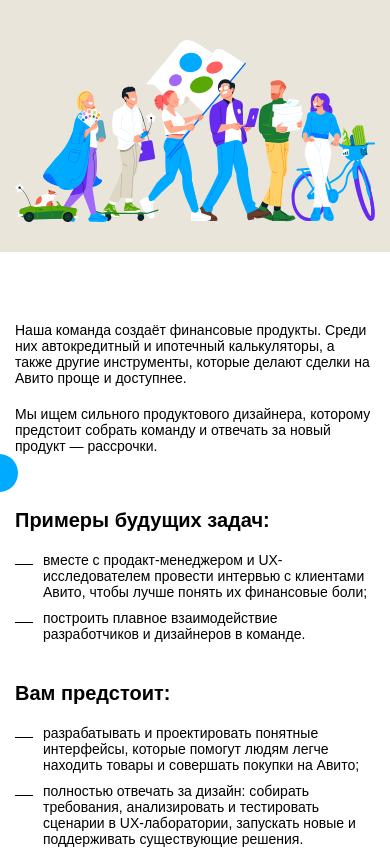
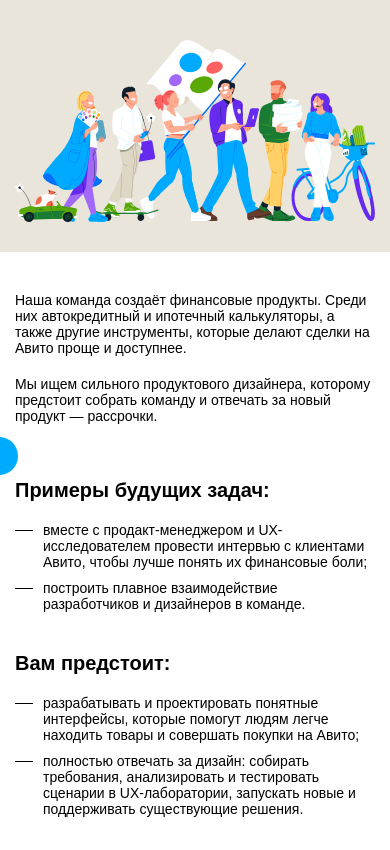
Before and after one commit to EricVartanov/hh-avito, a plain HTML site: page index.html in a window 390 px wide. Shown: the top 850 px of the page. Drawn offline with Linux system fonts and the light colour scheme.

Commit message:
Add files via upload

```diff
--- a/css/mobile-adaptive.css
+++ b/css/mobile-adaptive.css
@@ -15,6 +15,10 @@
     }
     .idc-head .idc-container {
         padding-top: 30px;
+    }
+     /* ******info**** */
+     .idc-info .idc-colors {
+        width: 3vw;
     }
 }
 
@@ -35,10 +39,16 @@
     /* ******about**** */
 
     .idc-about .idc-container {
-        padding-top: 50px;
+        padding-top: 20px;
     }
 
     /* ******info**** */
+    .idc-blue {
+        top: 1%;
+    }
+    .idc-red {
+        top: 64%;
+    }
     .idc-info .idc-colors {
         width: 4.7vw;
     }
@@ -55,7 +65,9 @@
     .idc-info ul li {
         margin-top: 10px;
     }
-
+    .idc-info ul li::before {
+        top: 8px;
+    }
     /* ******footer**** */
 
     .idc-footer .idc-text-1 {
```
